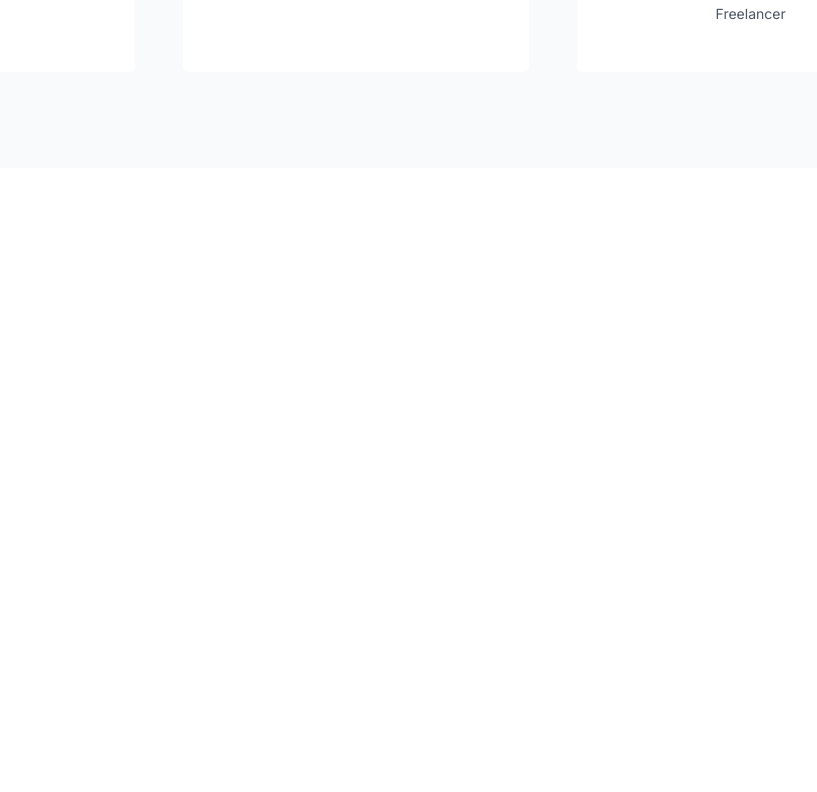
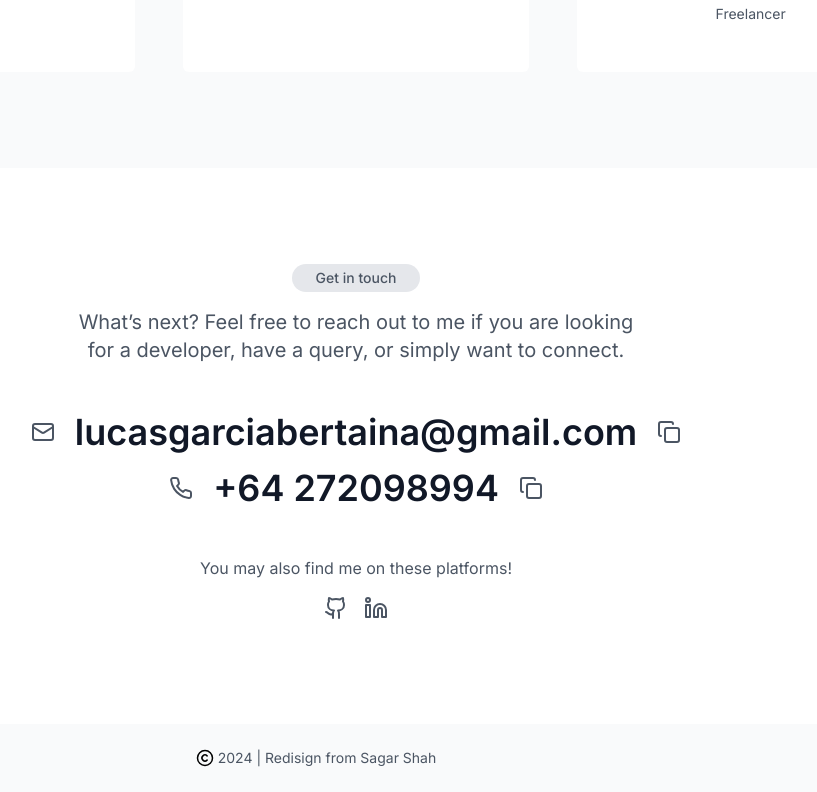
Before and after one commit to lucasgarciabertaina/lucasgarciabertaina-website, a Next.js app: page / in a window 1280 px wide. Shown: the part 3268-4060 px from the top of the page, without its empty margins (324-1141 px from the left). Before the commit the page ends 3436 px from the top, so only its background shows below. Built offline with nearby package versions, Linux system fonts and the light colour scheme.

Commit message:
GetInTouch and footer ready

```diff
--- a/src/app/page.tsx
+++ b/src/app/page.tsx
@@ -5,6 +5,8 @@ import About from "@/components/about";
 import Skills from "@/components/skills";
 import Experiences from "../components/experiences";
 import TestimonialsSection from "@/components/TestimonialsSection";
+import GetInTouchSection from "@/components/GetInTouchSection";
+import Footer from "@/components/footer";
 
 export const metadata: Metadata = {
   title: "Lucas Garcia Bertaina | Backend Developer",
@@ -19,6 +21,8 @@ export default function Home() {
       <Skills />
       <Experiences />
       <TestimonialsSection />
+      <GetInTouchSection />
+      <Footer />
     </main>
   );
 }
--- /dev/null
+++ b/src/components/GetInTouchSection.tsx
@@ -0,0 +1,21 @@
+import Title from "./Title";
+import Container from "./container";
+import SubTitle from "./subTitle";
+import Email from "./email";
+import PhoneNumber from "./phoneNumber";
+import Platforms from "./platforms";
+
+const GetInTouchSection = () => (
+  <Container className="flex flex-col items-center">
+    <Title>Get in touch</Title>
+    <SubTitle className="max-w-xl">
+      What’s next? Feel free to reach out to me if you are looking for a
+      developer, have a query, or simply want to connect.
+    </SubTitle>
+    <Email />
+    <PhoneNumber />
+    <Platforms />
+  </Container>
+);
+
+export default GetInTouchSection;
--- /dev/null
+++ b/src/components/contact.tsx
@@ -0,0 +1,21 @@
+import React, { ReactNode } from "react";
+import { Copy } from "lucide-react";
+interface ContactProps {
+  children: ReactNode;
+  contact: string;
+  className?: string;
+}
+
+const Contact: React.FC<ContactProps> = (props) => (
+  <div
+    className={`${props.className} flex items-center mx-auto max-w-fit	w-auto`}
+  >
+    {props.children}
+    <h3 className="text-4xl text-center font-semibold text-gray-900 mx-5">
+      {props.contact}
+    </h3>
+    <Copy color="#4b5563" size={24} />
+  </div>
+);
+
+export default Contact;
--- /dev/null
+++ b/src/components/email.tsx
@@ -0,0 +1,10 @@
+import Contact from "./contact";
+import { Mail } from "lucide-react";
+
+const Email = () => (
+  <Contact contact="lucasgarciabertaina@gmail.com" className="mt-12 mb-4">
+    <Mail color="#4b5563" size={24} />
+  </Contact>
+);
+
+export default Email;
--- /dev/null
+++ b/src/components/footer.tsx
@@ -0,0 +1,12 @@
+import { Copyright } from "lucide-react";
+
+const Footer = () => (
+  <footer className="bg-gray-50 flex justify-center items-center py-6">
+    <Copyright size={18} />
+    <p className="ml-1 text-sm text-gray-600 font-normal">
+      2024 | Redisign from Sagar Shah
+    </p>
+  </footer>
+);
+
+export default Footer;
--- /dev/null
+++ b/src/components/phoneNumber.tsx
@@ -0,0 +1,10 @@
+import Contact from "./contact";
+import { Phone } from "lucide-react";
+
+const PhoneNumber = () => (
+  <Contact contact="+64 272098994" className="mb-12">
+    <Phone color="#4b5563" size={24} />
+  </Contact>
+);
+
+export default PhoneNumber;
--- /dev/null
+++ b/src/components/platforms.tsx
@@ -0,0 +1,12 @@
+import SocialNetworks from "./socialNetworks";
+
+const Platforms = () => (
+  <>
+    <p className="text-base font-normal text-gray-600 mb-2">
+      You may also find me on these platforms!
+    </p>
+    <SocialNetworks />
+  </>
+);
+
+export default Platforms;
--- a/src/components/subTitle.tsx
+++ b/src/components/subTitle.tsx
@@ -2,10 +2,13 @@ import React, { ReactNode } from "react";
 
 interface SubTitleProps {
   children: ReactNode;
+  className?: string;
 }
 
 const SubTitle: React.FC<SubTitleProps> = (props) => (
-  <h3 className="text-xl mt-4 text-center font-normal text-gray-600 text-gray-600">
+  <h3
+    className={`${props.className} text-xl mt-4 text-center font-normal text-gray-600 text-gray-600`}
+  >
     {props.children}
   </h3>
 );
```
